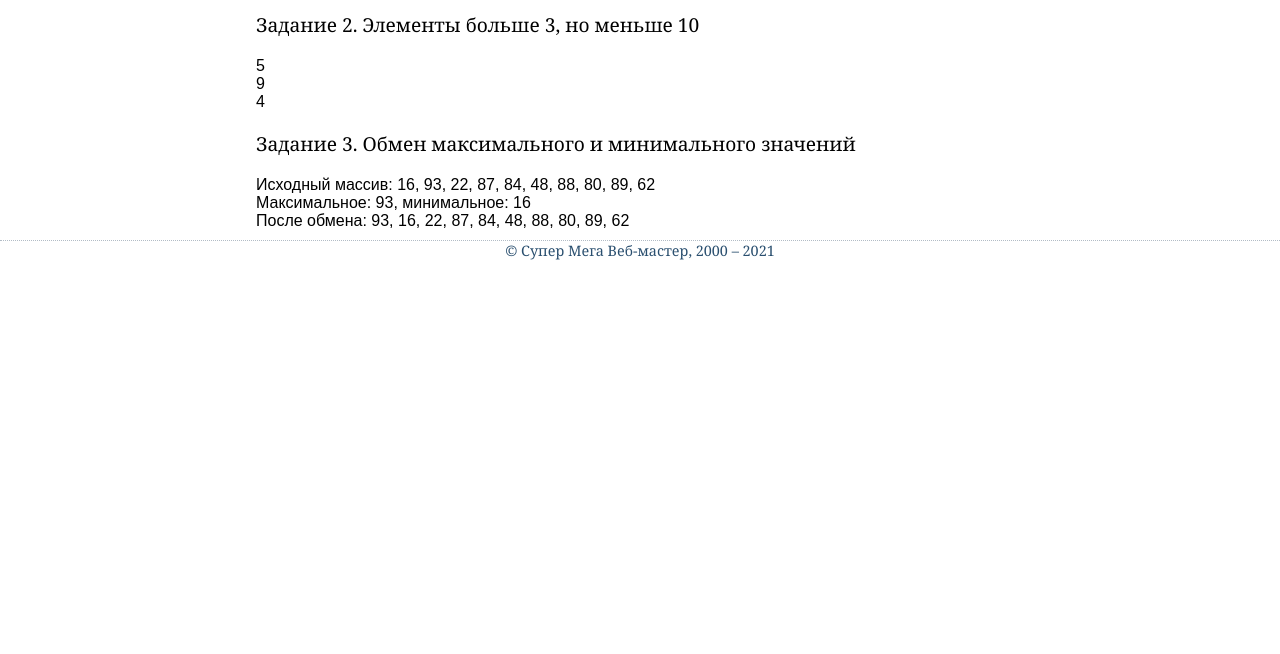
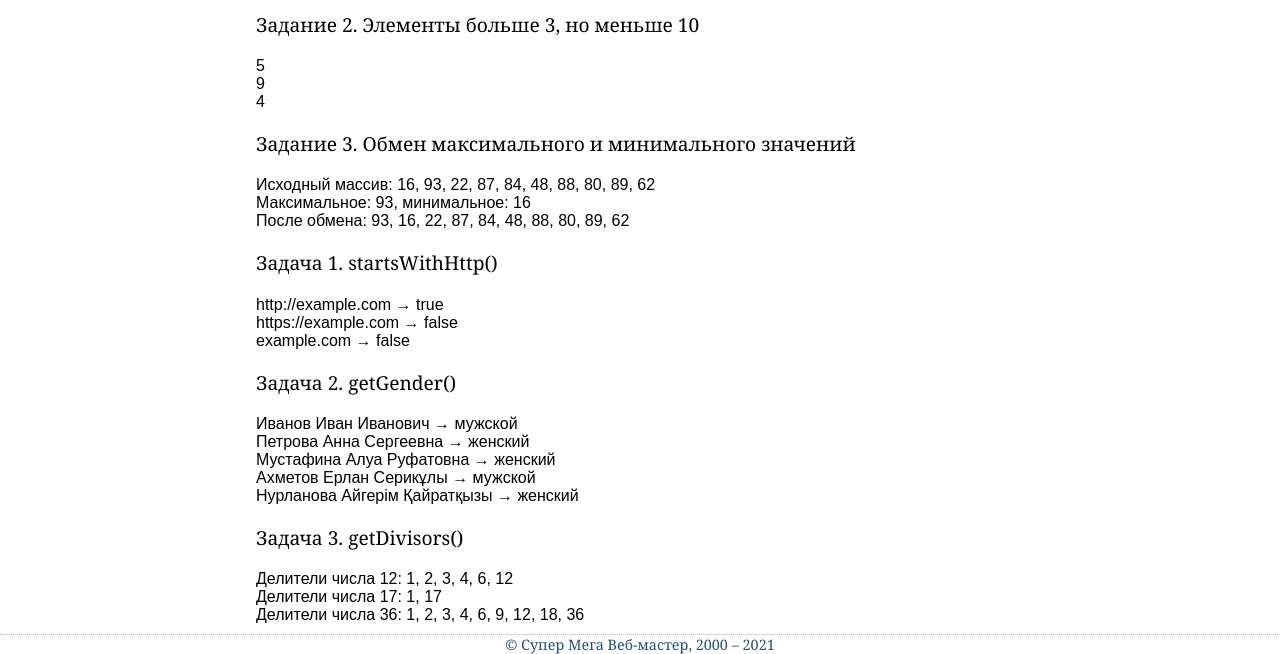
Before and after one commit to alua30/schoola, a PHP site: page /about.php in a window 1280 px wide. Shown: the part 795-1449 px from the top of the page. Before the commit the page ends 1055 px from the top, so only its background shows below. Run offline with PHP 8.4, Linux system fonts and the light colour scheme.

Commit message:
feat: lab7 tasks 1-3 functions (startsWithHttp, getGender, getDivisors)

```diff
--- a/about.php
+++ b/about.php
@@ -1,3 +1,45 @@
+<?php
+// Задача 1. Строка начинается на 'http://'
+function startsWithHttp($str)
+{
+    return substr($str, 0, 7) === 'http://';
+}
+
+// Задача 2. Пол по ФИО (по отчеству, то есть по последнему слову)
+function getGender($fio)
+{
+    $words = preg_split('/\s+/u', trim($fio));
+    $patronymic = mb_strtolower(end($words), 'UTF-8');
+
+    $male = ['ич', 'оглы', 'улы', 'ұлы'];
+    $female = ['на', 'кызы', 'гызы', 'қызы'];
+
+    foreach ($male as $ending) {
+        if (mb_substr($patronymic, -mb_strlen($ending, 'UTF-8'), null, 'UTF-8') === $ending) {
+            return 'мужской';
+        }
+    }
+    foreach ($female as $ending) {
+        if (mb_substr($patronymic, -mb_strlen($ending, 'UTF-8'), null, 'UTF-8') === $ending) {
+            return 'женский';
+        }
+    }
+    return 'не удалось определить';
+}
+
+// Задача 3. Делители числа
+function getDivisors($number)
+{
+    $divisors = [];
+    for ($i = 1; $i <= $number; $i++) {
+        if ($number % $i == 0) {
+            $divisors[] = $i;
+        }
+    }
+    return $divisors;
+}
+?>
+
 <!DOCTYPE html>
 <html>
 
@@ -98,6 +140,35 @@
     echo 'После обмена: ', implode(', ', $arr), '<br>';
     ?>
 
+
+    <h3>Задача 1. startsWithHttp()</h3>
+    <?php
+    $urls = ['http://example.com', 'https://example.com', 'example.com'];
+    foreach ($urls as $url) {
+        echo $url, ' &rarr; ', startsWithHttp($url) ? 'true' : 'false', '<br>';
+    }
+    ?>
+
+    <h3>Задача 2. getGender()</h3>
+    <?php
+    $names = [
+        'Иванов Иван Иванович',
+        'Петрова Анна Сергеевна',
+        'Мустафина Алуа Руфатовна',
+        'Ахметов Ерлан Серикұлы',
+        'Нурланова Айгерім Қайратқызы',
+    ];
+    foreach ($names as $name) {
+        echo $name, ' &rarr; ', getGender($name), '<br>';
+    }
+    ?>
+
+    <h3>Задача 3. getDivisors()</h3>
+    <?php
+    foreach ([12, 17, 36] as $n) {
+        echo "Делители числа $n: ", implode(', ', getDivisors($n)), '<br>';
+    }
+    ?>
     <!-- Область основного контента -->
   </div>
   <div id="nav">
```
